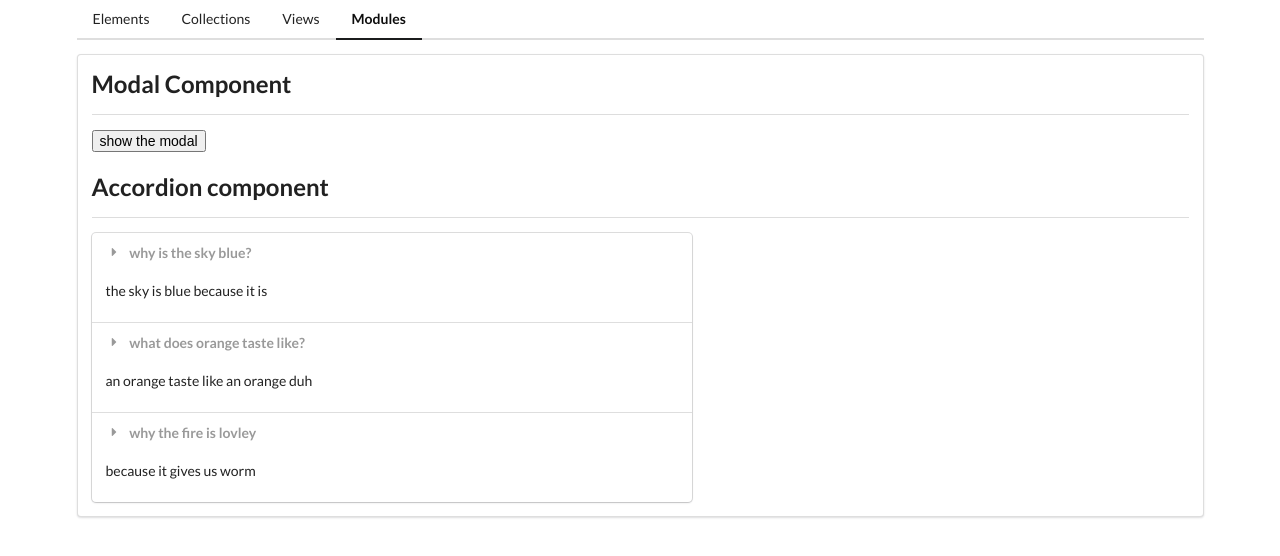
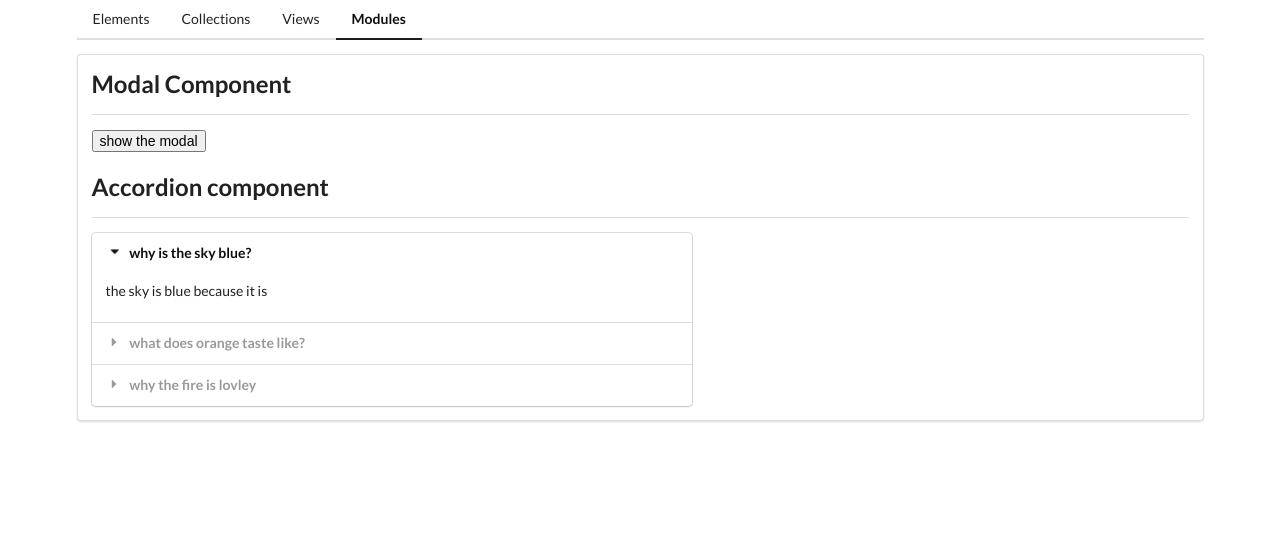
Before and after one commit to MrMoriarty04/comps, an Angular app: page /modules in a window 1280 px wide. Shown: the top 556 px of the page. Built offline with nearby package versions, Linux system fonts and the light colour scheme.

Commit message:
done with the project

```diff
--- a/src/app/mods/accordion/accordion.html
+++ b/src/app/mods/accordion/accordion.html
@@ -1,10 +1,16 @@
 <div class="ui styled accordion">
   @for (item of items; track $index) {
-  <div class="title">
+  <div
+    [ngClass]="{ active: openedItemIndex === $index }"
+    class="title"
+    (click)="OnCLick($index)"
+  >
     <i class="dropdown icon"></i>
     {{ item.title }}
   </div>
 
-  <div class="active content">{{ item.content }}</div>
+  <div [ngClass]="{ active: openedItemIndex === $index }" class="content">
+    {{ item.content }}
+  </div>
   }
 </div>
--- a/src/app/mods/accordion/accordion.ts
+++ b/src/app/mods/accordion/accordion.ts
@@ -9,5 +9,15 @@ import { Component, Input } from '@angular/core';
 export class Accordion {
 
   @Input() items:any=[];
+  openedItemIndex=0;
+
+
+  OnCLick(index:number){
+    if(index===this.openedItemIndex){
+      this.openedItemIndex=-1;
+    }
+    else
+    this.openedItemIndex=index;
+  }
 
 }
```
